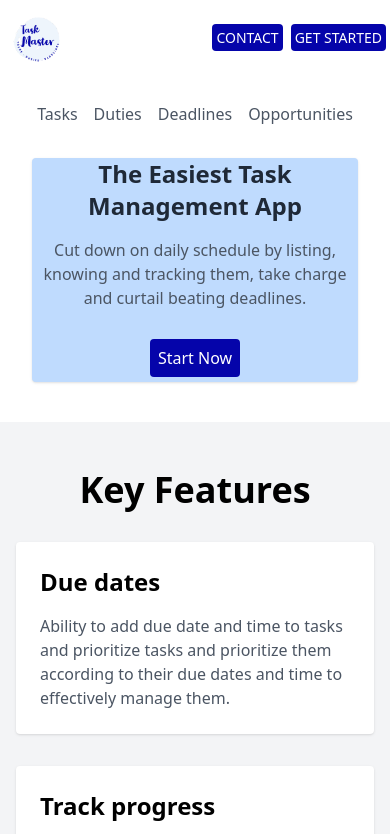
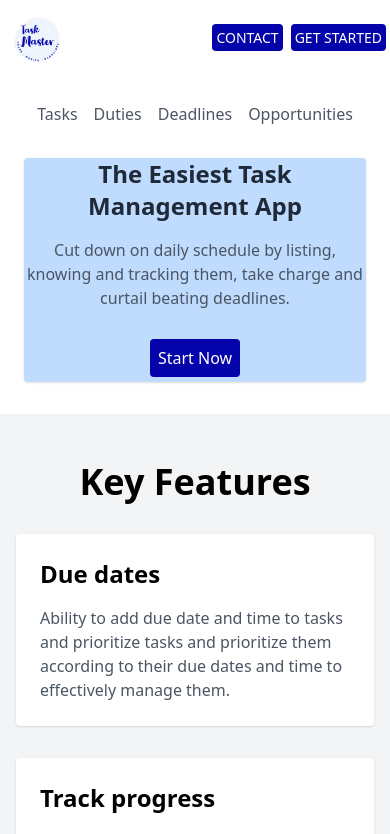
Before and after one commit to Bblissful/task-master, a React (Vite) app: page / in a window 390 px wide. Shown: the top 834 px of the page. Built offline with nearby package versions, Linux system fonts and the light colour scheme.

Commit message:
Update LandingPage.jsx

```diff
--- a/src/Components/LandingPage.jsx
+++ b/src/Components/LandingPage.jsx
@@ -25,7 +25,7 @@ const Landing = () => {
               </a>
             </nav>
           </div>
-          <div className="mt-8 bg-blue-200 justify-center text-center rounded shadow md:m-6 m-4">
+          <div className="mt-8 bg-blue-200 justify-center text-center rounded shadow md:m-6 m-2">
             <h2 className="text-2xl font-bold text-gray-800">
               The Easiest Task Management App
             </h2>
```
